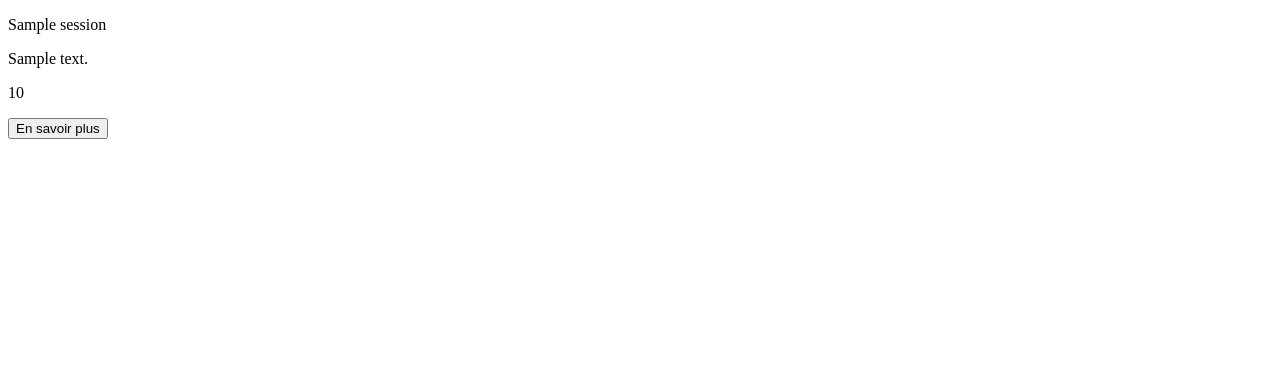
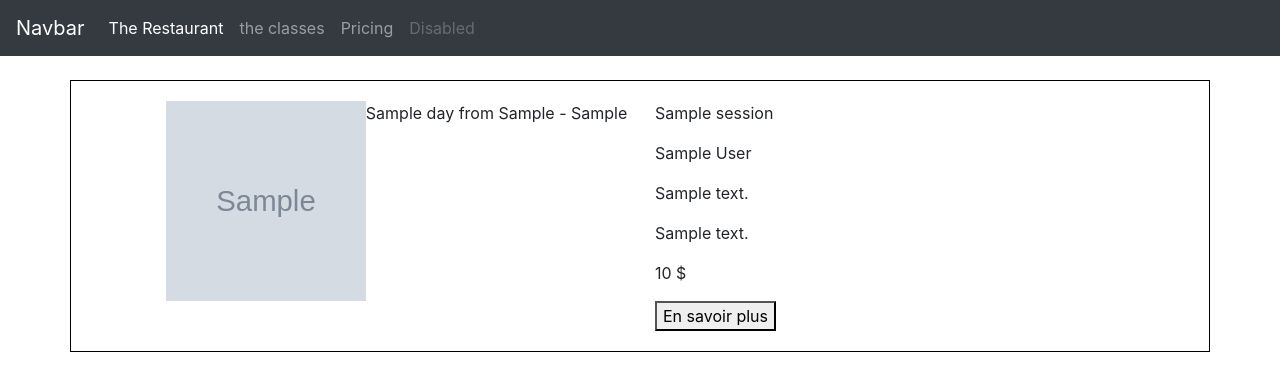
Before and after one commit to RaphaelZribi/bake_school, a Django app: template bakin_school/class_schedule_app/templates/all_sessions.html in a window 1280 px wide. Shown: the top 391 px of the page. Run offline with Django 3.2, Linux system fonts and the light colour scheme; the template is opened without the code that fills it: most values are stand-ins (such as "Sample title", 1, 10 or a date in 2020); grey boxes marked "Sample" are stand-in pictures; some libraries are stand-ins or nearby versions.

Commit message:
start designing

```diff
--- a/bakin_school/class_schedule_app/templates/all_sessions.html
+++ b/bakin_school/class_schedule_app/templates/all_sessions.html
@@ -1,23 +1,36 @@
-<!DOCTYPE html>
-<html>
-<head>
-	<title>All Sessions</title>
-</head>
-<body>
+{% extends 'base.html' %}
 
-	{% for session in sessions %}
+{% block title %}All Sessions{% endblock %}
 
-		<p>{{session.title}}</p>
+{% block content %}
 
-		<p>{{session.description}}</p>
+	<div class="container">
+			{% for session in sessions %}
+			<br>
+				<div class="row" style="border:1px solid black; padding: 20px 0px ">
+					<div class="col-sm-5 offset-sm-1">
+						<div class="row">
+							<img src="{{session.image}}" width="200" height="200">
+							<p>{{session.day}} from {{session.starting_hour}} - {{session.ending_hour}}</p>
 
-		<p>{{session.price}}</p>
+						</div>
+					</div>
 
-		<a href="{% url 'class_schedule_app:session_description' session.id %}"><button> En savoir plus </button></a>
+					<div class="col-sm-5">
+						<p>{{session.title}}</p>
+						<p>{{session.chef.first_name}} {{session.chef.last_name}}</p>
+						<p>{{session.mini_description}}</p>
+
+						<p>{{session.description}}</p>
+
+						<p>{{session.price}} $</p>
+
+						<a href="{% url 'class_schedule_app:session_description' session.id %}"><button> En savoir plus </button></a>
+					</div>
 
 
+				</div>
 
-	{% endfor %}
-
-</body>
-</html>
+			{% endfor %}
+	</div>
+	{% endblock %}
--- /dev/null
+++ b/bakin_school/class_schedule_app/templates/base.html
@@ -0,0 +1,40 @@
+<!DOCTYPE html>
+{% load staticfiles %}
+<html>
+<head>
+	<link rel="stylesheet" href="https://stackpath.bootstrapcdn.com/bootstrap/4.1.3/css/bootstrap.min.css" integrity="sha384-MCw98/SFnGE8fJT3GXwEOngsV7Zt27NXFoaoApmYm81iuXoPkFOJwJ8ERdknLPMO" crossorigin="anonymous">
+	<title>{%block title %}{% endblock %}</title>
+
+
+</head>
+<body>
+<nav class="navbar navbar-expand-lg navbar-dark bg-dark">
+  <a class="navbar-brand" href="#">Navbar</a>
+  <button class="navbar-toggler" type="button" data-toggle="collapse" data-target="#navbarNavAltMarkup" aria-controls="navbarNavAltMarkup" aria-expanded="false" aria-label="Toggle navigation">
+    <span class="navbar-toggler-icon">raph</span>
+
+
+
+  </button>
+  <div class="collapse navbar-collapse" id="navbarNavAltMarkup">
+    <div class="navbar-nav">
+      <a class="nav-item nav-link active" href="#">The Restaurant <span class="sr-only">(current)</span></a>
+      <a class="nav-item nav-link" href="#">the classes</a>
+      <a class="nav-item nav-link" href="#">Pricing</a>
+      <a class="nav-item nav-link disabled" href="#">Disabled</a>
+    </div>
+  </div>
+</nav>
+
+{% block content %}{% endblock %}
+
+<script src="http://code.jquery.com/jquery-3.3.1.min.js"
+		integrity="sha256-FgpCb/KJQlLNfOu91ta32o/NMZxltwRo8QtmkMRdAu8="
+		crossorigin="anonymous">
+	</script>
+<script type="text/javascript" src="{% static 'js/script.js' %}"></script>
+<script src="//ajax.googleapis.com/ajax/libs/jquery/1.9.1/jquery.min.js"></script>
+<link rel="stylesheet" href="https://cdnjs.cloudflare.com/ajax/libs/font-awesome/4.7.0/css/font-awesome.min.css">
+
+</body>
+</html>
--- a/bakin_school/class_schedule_app/views.py
+++ b/bakin_school/class_schedule_app/views.py
@@ -1,6 +1,7 @@
 from django.shortcuts import render
 from django.http import HttpResponse
 from class_schedule_app.models import Session
+from class_schedule_app.forms import SessionForm
 
 
 def all_sessions(request):
```
Also changed, not shown: bakin_school/class_schedule_app/forms.py (+10 -1 lines), bakin_school/class_schedule_app/models.py (+13 -12 lines), bakin_school/bakin_school/media/images/sessions/eclair_fraise.jpg (added), bakin_school/bakin_school/media/images/sessions/eclair_image.jpg (added), bakin_school/bakin_school/media/images/sessions/leclair-de-genie-eclairs.jpg (added), bakin_school/bakin_school/static/css/all_sessions.css (added).
